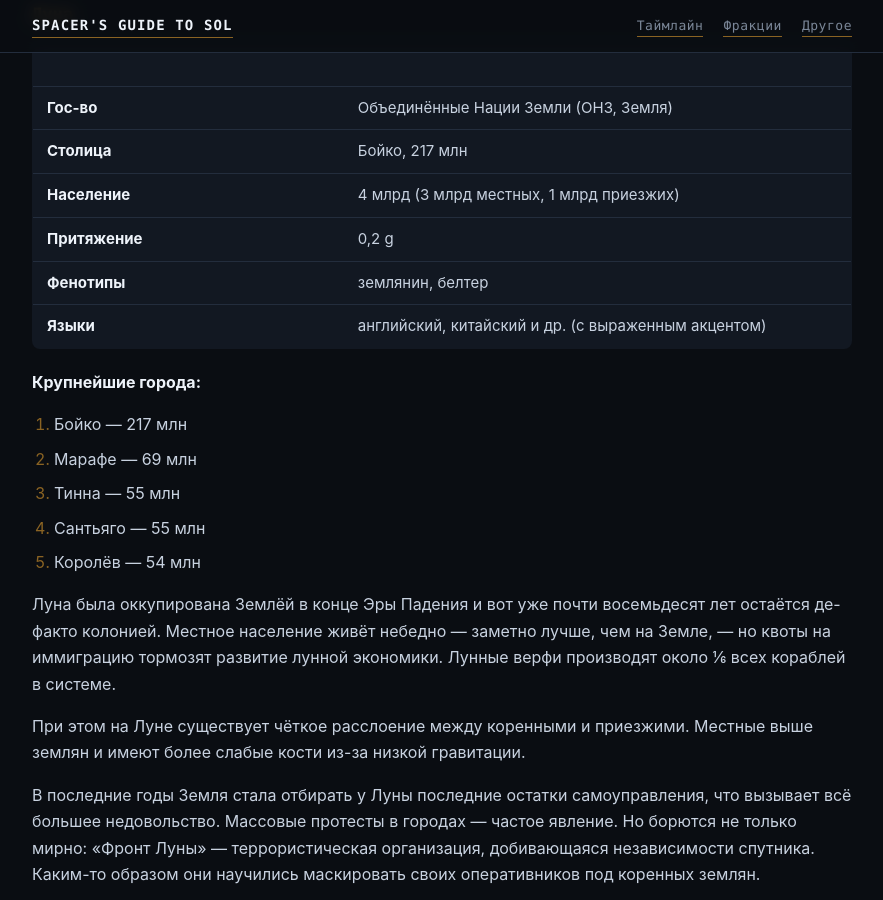
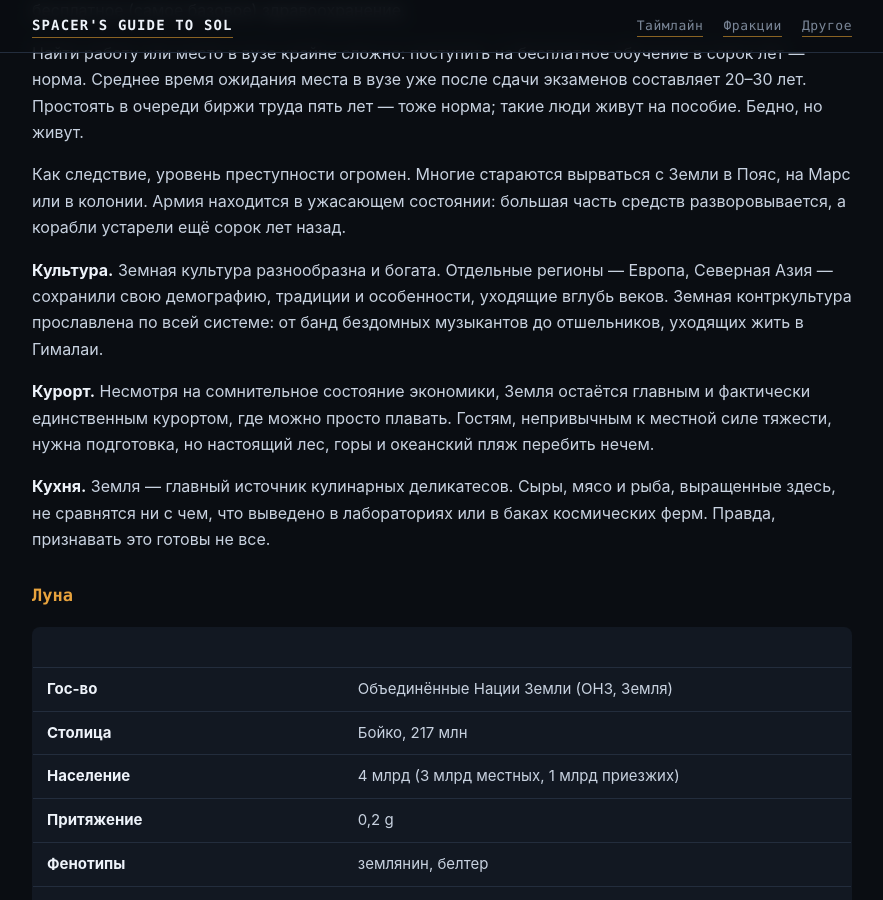
Before and after one commit to RostKostia/SpacersGuideToSol, a Jekyll site: the page built from factions/onz.md, in a window 1280 px wide and 900 px high, scrolled down 1637 px. Shown: the whole window, without its empty margins (198-1081 px from the left). Built offline with Jekyll 4.4.1, drawn with Linux system fonts in a browser that asks for light colours; some of the changed text lies outside the part shown.

Commit message:
ΟΝΖ φιλλερ

```diff
--- a/factions/onz.md
+++ b/factions/onz.md
@@ -18,6 +18,10 @@ order: 1
 | **Статус** | сверхдержава |
 
 Около **1,7 млрд** подданных ОНЗ живут вне перечисленных ниже миров — на станциях, орбитальных верфях, аванпостах и кораблях по всей Солнечной системе и за её пределами.
+
+**Власть.** Бюрократический левиафан, отправивший человечество в космос и увязший в собственных процедурах. Номинально ОНЗ — представительная демократия; фактически государством правят корпоративные интересы и чиновничество среднего звена, где должности передаются из поколения в поколение. В народе таких зовут аппаратчиками. Государственная махина по инерции тянет ко дну и собственных граждан.
+
+**Экономика.** Нагромождение согласований и регуляций превратило номинально рыночную экономику в фактически плановую. Настоящий капитализм расцвёл в тени государства, подальше от глаз полиции: именно чёрный рынок поддерживает в стране жизнь. Купить там можно всё — от техники и оружия до предметов искусства.
 
 ### Земля
 
@@ -42,6 +46,12 @@ order: 1
 Найти работу или место в вузе крайне сложно: поступить на бесплатное обучение в сорок лет — норма. Среднее время ожидания места в вузе уже после сдачи экзаменов составляет 20–30 лет. Простоять в очереди биржи труда пять лет — тоже норма; такие люди живут на пособие. Бедно, но живут.
 
 Как следствие, уровень преступности огромен. Многие стараются вырваться с Земли в Пояс, на Марс или в колонии. Армия находится в ужасающем состоянии: большая часть средств разворовывается, а корабли устарели ещё сорок лет назад.
+
+**Культура.** Земная культура разнообразна и богата. Отдельные регионы — Европа, Северная Азия — сохранили свою демографию, традиции и особенности, уходящие вглубь веков. Земная контркультура прославлена по всей системе: от банд бездомных музыкантов до отшельников, уходящих жить в Гималаи.
+
+**Курорт.** Несмотря на сомнительное состояние экономики, Земля остаётся главным и фактически единственным курортом, где можно просто плавать. Гостям, непривычным к местной силе тяжести, нужна подготовка, но настоящий лес, горы и океанский пляж перебить нечем.
+
+**Кухня.** Земля — главный источник кулинарных деликатесов. Сыры, мясо и рыба, выращенные здесь, не сравнятся ни с чем, что выведено в лабораториях или в баках космических ферм. Правда, признавать это готовы не все.
 
 ### Луна
 
```
